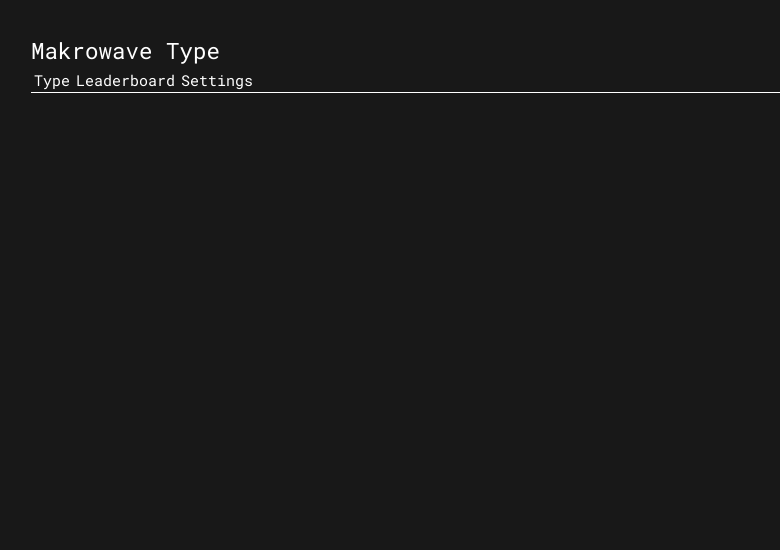
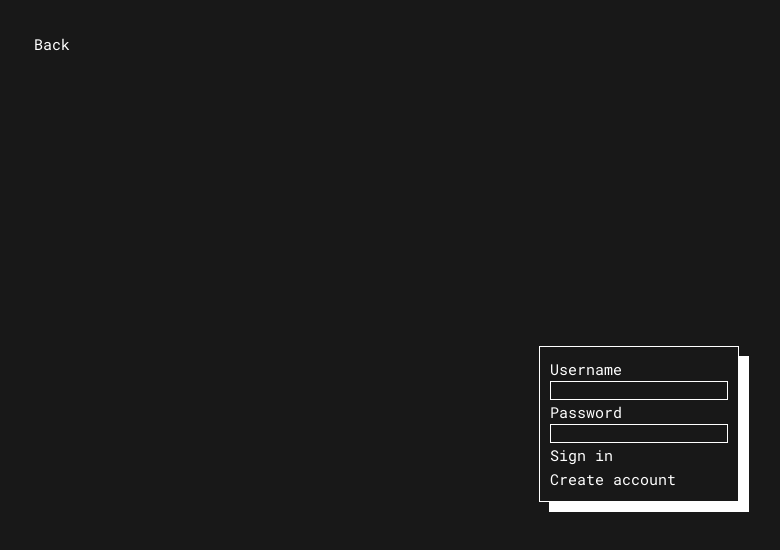
Before and after one commit to Makrowave/Makrowave-Type, a Vue app: page /login in a window 1280 px wide. Shown: the top 550 px of the page, without its empty margins (1-781 px from the left). Built offline with nearby package versions, Linux system fonts and the light colour scheme.

Commit message:
feat: login forms

```diff
--- a/src/App.vue
+++ b/src/App.vue
@@ -1,7 +1,6 @@
 <script setup lang="ts">
 import { onMounted, watch } from 'vue'
 import { useThemeStore } from './stores/theme'
-import { RouterLink } from 'vue-router'
 const theme = useThemeStore()
 
 onMounted(() => {
@@ -16,23 +15,7 @@
 </script>
 
 <template>
-  <header :style="{ borderBottom: `1px solid ${theme.uiTextColor}` }">
-    <h2>Makrowave Type</h2>
-    <nav>
-      <RouterLink to="/">Type</RouterLink>
-      <RouterLink to="/leaderboard">Leaderboard</RouterLink>
-      <RouterLink to="/settings">Settings</RouterLink>
-    </nav>
-  </header>
-  <main>
-    <RouterView />
-  </main>
+  <RouterView />
 </template>
 
-<style scoped>
-main {
-  display: flex;
-  flex-direction: row;
-  justify-content: center;
-}
-</style>
+<style></style>
--- a/src/assets/main.css
+++ b/src/assets/main.css
@@ -5,6 +5,7 @@
   margin: 0 auto;
   padding: 2rem;
   font-weight: normal;
+  height: 100vh;
 }
 
 a,
--- /dev/null
+++ b/src/components/UserButton.vue
@@ -0,0 +1,19 @@
+<script setup lang="ts">
+import { useUserStore } from '@/stores/user'
+
+const user = useUserStore()
+</script>
+<template>
+  <div>
+    <RouterLink v-if="!user.loggedIn" to="/login">Sign in</RouterLink>
+    <button v-if="user.loggedIn">
+      {{ user.username }}
+    </button>
+  </div>
+</template>
+<style scoped>
+button {
+  all: unset;
+  cursor: pointer;
+}
+</style>
--- /dev/null
+++ b/src/components/login/LoginForm.vue
@@ -0,0 +1,61 @@
+<script setup lang="ts">
+import { useThemeStore } from '@/stores/theme'
+
+const emit = defineEmits<{
+  (e: 'click'): void
+}>()
+
+const theme = useThemeStore()
+</script>
+
+<template>
+  <div
+    class="login-wrapper"
+    :style="{
+      border: `1px solid ${theme.uiTextColor}`,
+      boxShadow: `10px 10px 0px 0px ${theme.uiTextColor}`,
+    }"
+  >
+    <form>
+      <div class="field">
+        Username
+        <input
+          type="text"
+          :style="{
+            background: theme.uiBackground,
+            color: theme.uiTextColor,
+            border: `1px solid ${theme.uiTextColor}`,
+          }"
+        />
+      </div>
+      <div class="field">
+        Password
+        <input
+          type="password"
+          :style="{
+            background: theme.uiBackground,
+            color: theme.uiTextColor,
+            border: `1px solid ${theme.uiTextColor}`,
+          }"
+        />
+      </div>
+      <button>Sign in</button>
+    </form>
+    <button @click="() => emit('click')">Create account</button>
+  </div>
+</template>
+
+<style scoped>
+.login-wrapper {
+  padding: 10px;
+  max-width: 200px;
+}
+.field {
+  display: flex;
+  flex-direction: column;
+}
+button {
+  all: unset;
+  cursor: pointer;
+}
+</style>
--- /dev/null
+++ b/src/components/login/RegisterForm.vue
@@ -0,0 +1,68 @@
+<script setup lang="ts">
+import { useThemeStore } from '@/stores/theme'
+
+const emit = defineEmits<{
+  (e: 'click'): void
+}>()
+
+const theme = useThemeStore()
+</script>
+
+<template>
+  <div
+    class="register-wrapper"
+    :style="{
+      border: `1px solid ${theme.uiTextColor}`,
+      boxShadow: `10px 10px 0px 0px ${theme.uiTextColor}`,
+    }"
+  >
+    <form>
+      <div>
+        Username
+        <input
+          type="text"
+          :style="{
+            background: theme.uiBackground,
+            color: theme.uiTextColor,
+            border: `1px solid ${theme.uiTextColor}`,
+          }"
+        />
+      </div>
+      <div>
+        Password
+        <input
+          type="password"
+          :style="{
+            background: theme.uiBackground,
+            color: theme.uiTextColor,
+            border: `1px solid ${theme.uiTextColor}`,
+          }"
+        />
+      </div>
+      <div>
+        Confirm Password
+        <input
+          type="password"
+          :style="{
+            background: theme.uiBackground,
+            color: theme.uiTextColor,
+            border: `1px solid ${theme.uiTextColor}`,
+          }"
+        />
+      </div>
+      <button>Sign up</button>
+    </form>
+    <button @click="() => emit('click')">Sign in</button>
+  </div>
+</template>
+
+<style scoped>
+.register-wrapper {
+  padding: 10px;
+  max-width: 200px;
+}
+button {
+  all: unset;
+  cursor: pointer;
+}
+</style>
--- /dev/null
+++ b/src/routes/Layout.vue
@@ -0,0 +1,35 @@
+<script setup lang="ts">
+import { useThemeStore } from '@/stores/theme'
+import { RouterLink } from 'vue-router'
+import UserButton from '@/components/UserButton.vue'
+const theme = useThemeStore()
+</script>
+
+<template>
+  <header :style="{ borderBottom: `1px solid ${theme.uiTextColor}` }">
+    <h2>Makrowave Type</h2>
+    <div class="bar">
+      <nav>
+        <RouterLink to="/">Type</RouterLink>
+        <RouterLink to="/leaderboard">Leaderboard</RouterLink>
+        <RouterLink to="/settings">Settings</RouterLink>
+      </nav>
+      <UserButton />
+    </div>
+  </header>
+  <main>
+    <RouterView />
+  </main>
+</template>
+
+<style scoped>
+main {
+  display: flex;
+  flex-direction: row;
+  justify-content: center;
+}
+.bar {
+  display: flex;
+  justify-content: space-between;
+}
+</style>
--- /dev/null
+++ b/src/routes/LoginPage.vue
@@ -0,0 +1,35 @@
+<script setup lang="ts">
+import RegisterForm from '@/components/login/RegisterForm.vue'
+import LoginForm from '@/components/login/LoginForm.vue'
+import { ref } from 'vue'
+
+const loginFormToggle = ref<boolean>(true)
+
+const toggle = () => {
+  loginFormToggle.value = !loginFormToggle.value
+}
+</script>
+<template>
+  <header>
+    <nav>
+      <RouterLink to="/">Back</RouterLink>
+    </nav>
+  </header>
+  <main>
+    <LoginForm v-if="loginFormToggle" @click="toggle" />
+    <RegisterForm v-if="!loginFormToggle" @click="toggle" />
+  </main>
+</template>
+<style scoped>
+button {
+  all: unset;
+  cursor: pointer;
+}
+main {
+  width: 100%;
+  height: 100%;
+  display: flex;
+  align-items: center;
+  justify-content: center;
+}
+</style>
--- a/src/routes/SettingsPage.vue
+++ b/src/routes/SettingsPage.vue
@@ -5,7 +5,10 @@
 
 const theme = useThemeStore()
 
-const shadow = computed(() => ({ boxShadow: `20px 30px 0px 0px ${theme.uiTextColor}`, border: `0.5px solid ${theme.uiTextColor}` }))
+const shadow = computed(() => ({
+  boxShadow: `10px 10px 0px 0px ${theme.uiTextColor}`,
+  border: `0.5px solid ${theme.uiTextColor}`,
+}))
 </script>
 <template>
   <div class="settings">
@@ -59,14 +62,21 @@
     <section :style="shadow">
       <h3>Keyboard Gradient</h3>
       <div class="option" v-for="(color, i) in theme.activeKeyColors">
-        <button class="themed-button" :style="{ border: `0.5px solid ${theme.uiTextColor}` }" v-if="i > 1"
-          @click="theme.activeKeyColors.splice(i, 1)">
+        <button
+          class="themed-button"
+          :style="{ border: `0.5px solid ${theme.uiTextColor}` }"
+          v-if="i > 1"
+          @click="theme.activeKeyColors.splice(i, 1)"
+        >
           X
         </button>
         <ModalColorPicker v-model="theme.activeKeyColors[i]" />
       </div>
-      <button @click="theme.activeKeyColors.push('#000000')" class="themed-button"
-        :style="{ border: `0.5px solid ${theme.uiTextColor}`, width: '100%', marginTop: '6px' }">
+      <button
+        @click="theme.activeKeyColors.push('#000000')"
+        class="themed-button"
+        :style="{ border: `0.5px solid ${theme.uiTextColor}`, width: '100%', marginTop: '6px' }"
+      >
         +
       </button>
     </section>
@@ -119,7 +129,6 @@
   flex-direction: column;
   width: 200px;
   padding: 0 20px 20px 20px;
-
 }
 
 h3 {
--- /dev/null
+++ b/src/routes/UserPage.vue
@@ -0,0 +1,3 @@
+<script setup lang="ts"></script>
+<template></template>
+<style></style>
--- /dev/null
+++ b/src/stores/user.ts
@@ -0,0 +1,12 @@
+import { defineStore } from 'pinia'
+import { ref } from 'vue'
+
+export const useUserStore = defineStore('user', () => {
+  const loggedIn = ref<boolean>(false)
+  const username = ref<string>()
+
+  return {
+    loggedIn,
+    username,
+  }
+})
```
Also changed, not shown: src/router.ts (+17 -3 lines), src/routes/LeaderboardPage.vue (+11 -14 lines).
